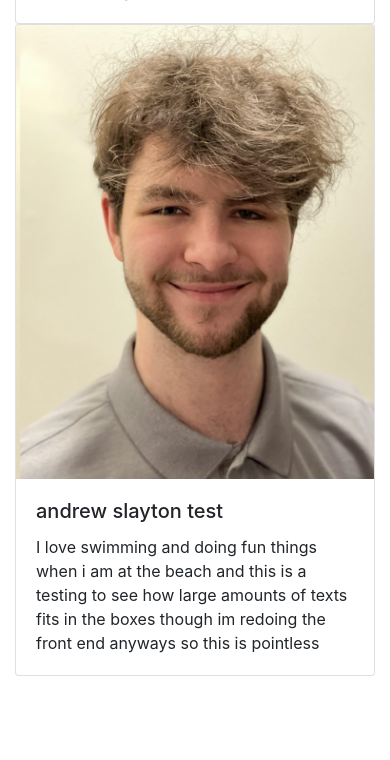
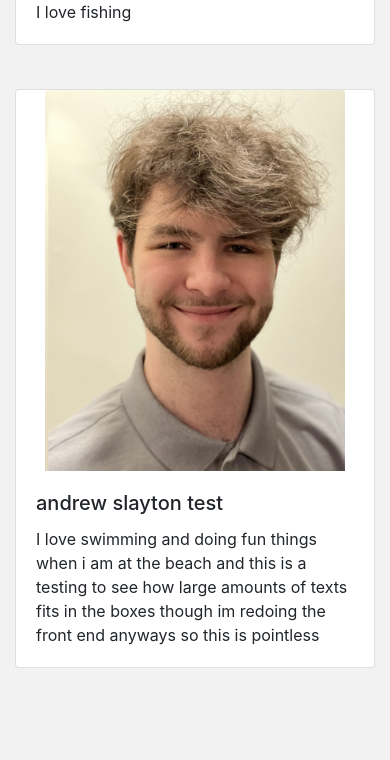
Before and after one commit to Andrewslayton/WhoWantsYou, a Flask app: page /profiles in a window 390 px wide. Shown: the part 773-1533 px from the top of the page. Before the commit the page ends 1449 px from the top, so only its background shows below. Run offline with Flask 3, Linux system fonts and the light colour scheme; data comes from the database, SQL or seed files in the repository; some libraries are stand-ins or nearby versions.

Commit message:
pictures now display and profiles are slightly spread apart for testing purposes

```diff
--- a/src/templates/profiles.html
+++ b/src/templates/profiles.html
@@ -3,21 +3,38 @@
   <head>
     <title>Profiles</title>
     <link rel="stylesheet" href="https://stackpath.bootstrapcdn.com/bootstrap/4.3.1/css/bootstrap.min.css">
+    <style>
+      body {
+        background: #f2f2f2;
+      }
+      .card {
+        margin-bottom: 20px;
+      }
+      .card-img-top {
+        width: 300px;
+        height: auto;
+        object-fit: cover;
+      }
+    </style>
   </head>
   <body>
-    <div class="container">
-      <h1>Profiles</h1>
+    <div class="container my-5">
+      <h1 class="mb-4">Profiles</h1>
+      <div class="row">
         {% for profile in profiles %}
+          <div class="col-lg-4 col-md-6 mb-4">
             <div class="card">
               {% if profile.picture %}
-            <img src="{{ url_for('static', filename=profile.picture) }}" class="card-img-top" alt="{{ profile.name }}">
+                <img src="{{profile.picture}}" class="card-img-top mx-auto d-block" alt="{{ profile.name }}">
               {% endif %}
               <div class="card-body">
                 <h5 class="card-title">{{ profile.name }}</h5>
                 <p class="card-text">{{ profile.bio }}</p>
               </div>
             </div>
+          </div>
         {% endfor %}
+      </div>
     </div>
   </body>
 </html>
```
Lines whose indentation alone changed are shown as unchanged.
